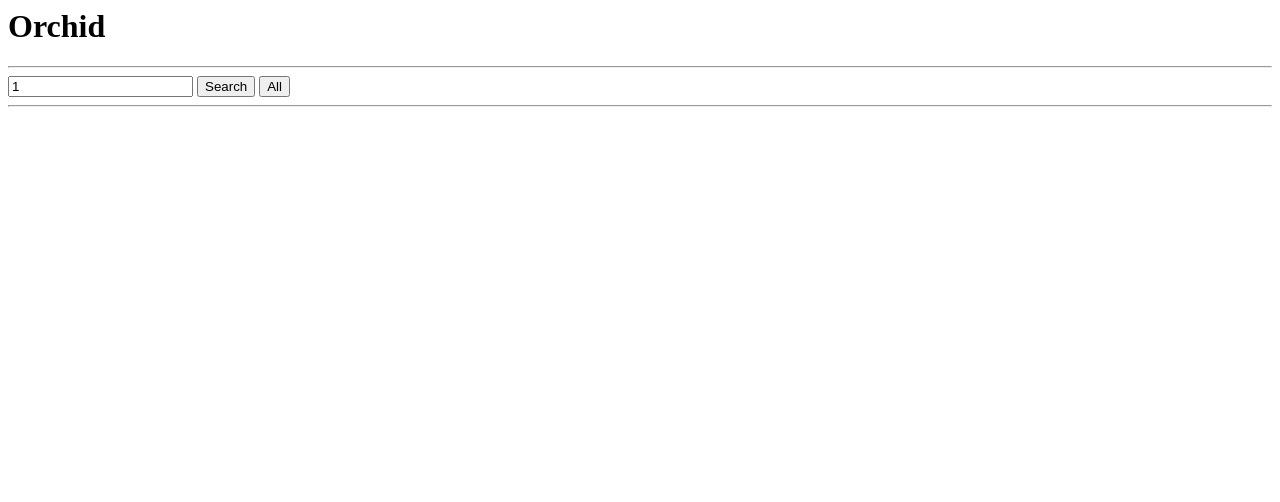
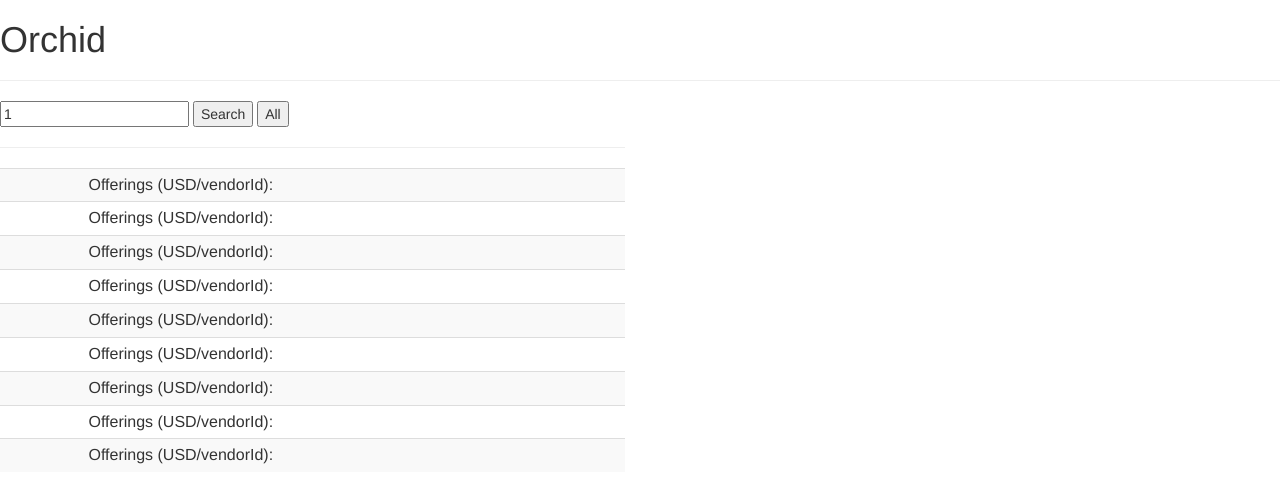
Before and after one commit to dj7111/orchid, a website: page public/index.html in a window 1280 px wide. Both pictures are taken after a click on the button "Search". Drawn offline with nearby package versions, Linux system fonts and the light colour scheme; no server answers.

Commit message:
offerings

```diff
--- a/public/bower.json
+++ b/public/bower.json
@@ -15,6 +15,7 @@
     "tests"
   ],
   "dependencies": {
-    "angular": "^1.6.3"
+    "angular": "^1.6.3",
+    "bootstrap": "^3.3.7"
   }
 }
--- a/public/index.html
+++ b/public/index.html
@@ -1,22 +1,30 @@
 <html>
 <head>
-
+    <link rel="stylesheet" type="text/css" href="bower_components/bootstrap/dist/css/bootstrap.min.css">
 </head>
 <body ng-app="orchidApp">
 <h1>Orchid</h1>
 <hr>
-<div ng-controller="orchidListController">
+<div class="row">
+    <div class="col-md-6" ng-controller="orchidListController">
         <input type="number" ng-model="orchidSearchId"/>
         <button ng-click="searchOrchidById(orchidSearchId)">Search</button>
         <button ng-click="searchOrchidById('all')">All</button>
         <hr>
-    <table>
+        <table class="table table-hover table-striped table-condensed">
             <tr ng-repeat="O in orchids track by $index">
                 <td>{{O.id}}</td>
                 <td>{{O.genus}}</td>
                 <td>{{O.species}}</td>
+                <td>
+                    Offerings (USD/vendorId):
+                    <div ng-repeat="offering in O.offerings track by $index">
+                        <br>${{offering.cost}}/{{offering.vendorId}}
+                    </div>
+                </td>
             </tr>
         </table>
+    </div>
 </div>
 </body>
 <script src="bower_components/angular/angular.min.js"></script>
```
Also changed, not shown: 1 other file. Lines whose indentation alone changed are shown as unchanged.
